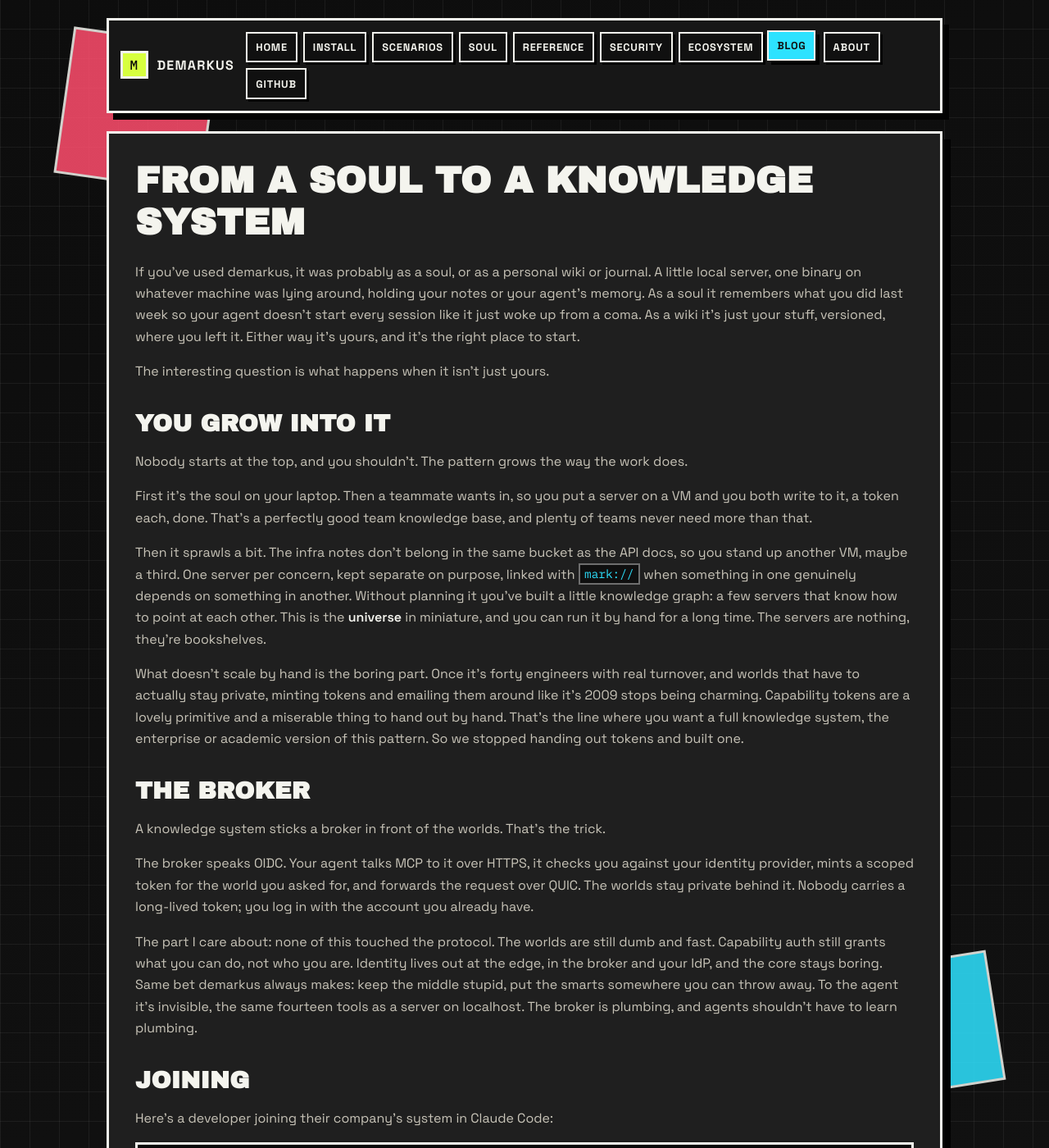
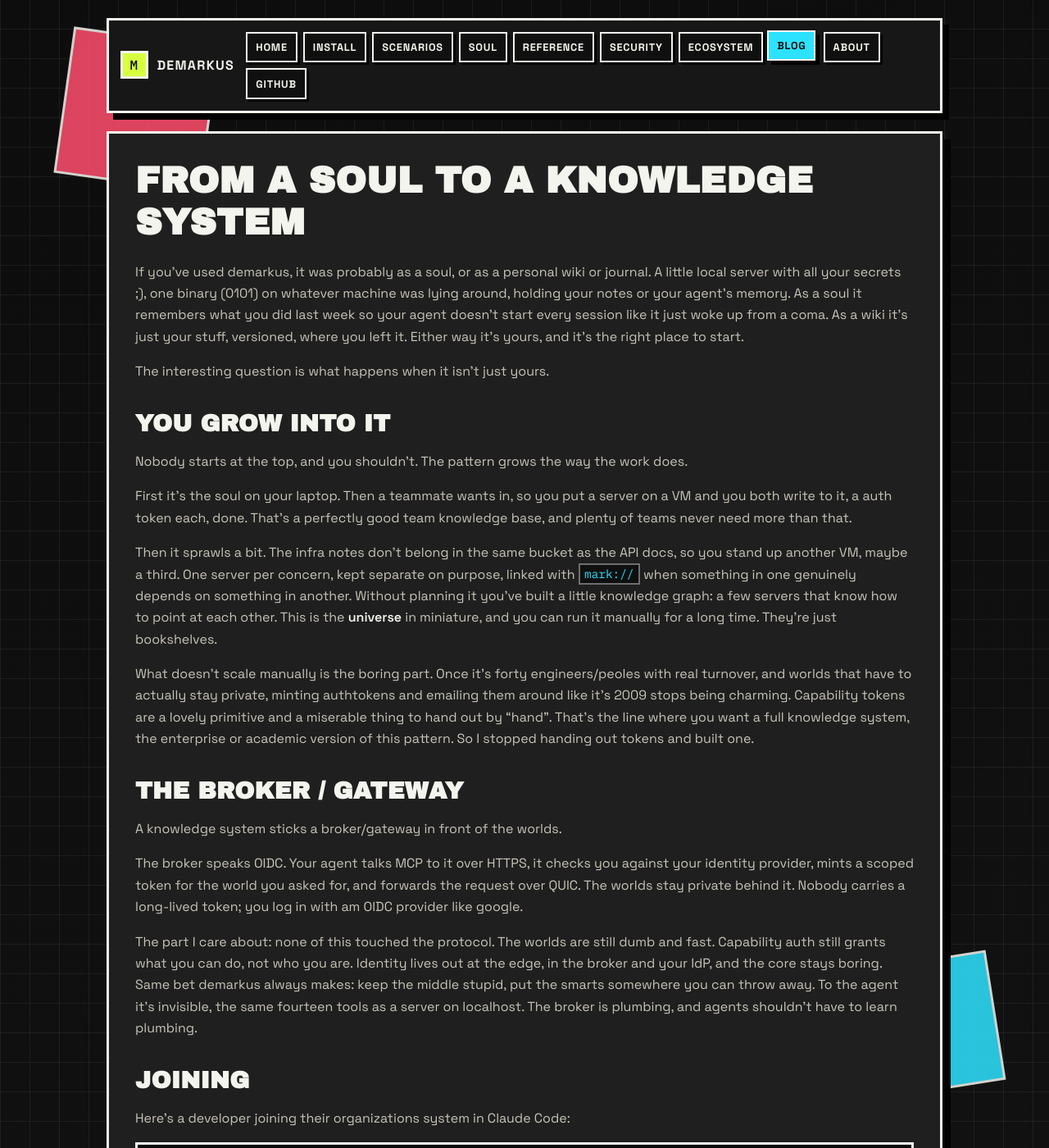
Before and after one commit to latebit-io/demarkus, a Jekyll site: the page built from _posts/2026-06-03-from-a-soul-to-a-knowledge-system.md, in a window 1280 px wide and 1400 px high. Shown: the whole window at 82% size. Built offline with Jekyll 4.4.1, drawn with Linux system fonts in a browser that asks for light colours; some of the changed text lies outside the part shown.

Commit message:
Refine language and improve clarity in documentation
Updated various terms for clarity and consistency, including changing 'soul' to 'organizations' and 'auth token' to 'token'. Adjusted phrasing for better readability and corrected minor grammatical issues.

````diff
--- a/_posts/2026-06-03-from-a-soul-to-a-knowledge-system.md
+++ b/_posts/2026-06-03-from-a-soul-to-a-knowledge-system.md
@@ -7,7 +7,7 @@
 
 # From a soul to a knowledge system
 
-If you've used demarkus, it was probably as a soul, or as a personal wiki or journal. A little local server, one binary on whatever machine was lying around, holding your notes or your agent's memory. As a soul it remembers what you did last week so your agent doesn't start every session like it just woke up from a coma. As a wiki it's just your stuff, versioned, where you left it. Either way it's yours, and it's the right place to start.
+If you've used demarkus, it was probably as a soul, or as a personal wiki or journal. A little local server with all your secrets ;), one binary (0101) on whatever machine was lying around, holding your notes or your agent's memory. As a soul it remembers what you did last week so your agent doesn't start every session like it just woke up from a coma. As a wiki it's just your stuff, versioned, where you left it. Either way it's yours, and it's the right place to start.
 
 The interesting question is what happens when it isn't just yours.
 
@@ -15,23 +15,23 @@
 
 Nobody starts at the top, and you shouldn't. The pattern grows the way the work does.
 
-First it's the soul on your laptop. Then a teammate wants in, so you put a server on a VM and you both write to it, a token each, done. That's a perfectly good team knowledge base, and plenty of teams never need more than that.
+First it's the soul on your laptop. Then a teammate wants in, so you put a server on a VM and you both write to it, a auth token each, done. That's a perfectly good team knowledge base, and plenty of teams never need more than that.
 
-Then it sprawls a bit. The infra notes don't belong in the same bucket as the API docs, so you stand up another VM, maybe a third. One server per concern, kept separate on purpose, linked with `mark://` when something in one genuinely depends on something in another. Without planning it you've built a little knowledge graph: a few servers that know how to point at each other. This is the [universe](/blog/creating-an-automated-knowledge-universe/) in miniature, and you can run it by hand for a long time. The servers are nothing, they're bookshelves.
+Then it sprawls a bit. The infra notes don't belong in the same bucket as the API docs, so you stand up another VM, maybe a third. One server per concern, kept separate on purpose, linked with `mark://` when something in one genuinely depends on something in another. Without planning it you've built a little knowledge graph: a few servers that know how to point at each other. This is the [universe](/blog/creating-an-automated-knowledge-universe/) in miniature, and you can run it manually for a long time. They're just bookshelves.
 
-What doesn't scale by hand is the boring part. Once it's forty engineers with real turnover, and worlds that have to actually stay private, minting tokens and emailing them around like it's 2009 stops being charming. Capability tokens are a lovely primitive and a miserable thing to hand out by hand. That's the line where you want a full knowledge system, the enterprise or academic version of this pattern. So we stopped handing out tokens and built one.
+What doesn't scale manually is the boring part. Once it's forty engineers/peoles with real turnover, and worlds that have to actually stay private, minting authtokens and emailing them around like it's 2009 stops being charming. Capability tokens are a lovely primitive and a miserable thing to hand out by "hand". That's the line where you want a full knowledge system, the enterprise or academic version of this pattern. So I stopped handing out tokens and built one.
 
-## The broker
+## The broker / gateway
 
-A knowledge system sticks a broker in front of the worlds. That's the trick.
+A knowledge system sticks a broker/gateway in front of the worlds.
 
-The broker speaks OIDC. Your agent talks MCP to it over HTTPS, it checks you against your identity provider, mints a scoped token for the world you asked for, and forwards the request over QUIC. The worlds stay private behind it. Nobody carries a long-lived token; you log in with the account you already have.
+The broker speaks OIDC. Your agent talks MCP to it over HTTPS, it checks you against your identity provider, mints a scoped token for the world you asked for, and forwards the request over QUIC. The worlds stay private behind it. Nobody carries a long-lived token; you log in with am OIDC provider like google.
 
 The part I care about: none of this touched the protocol. The worlds are still dumb and fast. Capability auth still grants what you can do, not who you are. Identity lives out at the edge, in the broker and your IdP, and the core stays boring. Same bet demarkus always makes: keep the middle stupid, put the smarts somewhere you can throw away. To the agent it's invisible, the same fourteen tools as a server on localhost. The broker is plumbing, and agents shouldn't have to learn plumbing.
 
 ## Joining
 
-Here's a developer joining their company's system in Claude Code:
+Here's a developer joining their organizations system in Claude Code:
 
 ```
 /plugin install demarkus-knowledge@demarkus
@@ -54,6 +54,4 @@
 
 ## The point
 
-The universe was a thing you could nod at. Now it's a thing you can run.
-
-Fork the template, point your agents at the broker, and let them do the one thing they're genuinely better at than us: writing the docs and then actually maintaining them. You won't get the knowledge base you designed. You'll get the one your agents built, and now your whole company can reach it with one command and the login they already have.
+Fork the template, point your agents at the broker, and let them do the one thing they're genuinely better at than us: spewing content, the docs and then actually maintaining them.
````
Also changed, not shown: other parts of _posts/2026-06-03-from-a-soul-to-a-knowledge-system.md (+3 -3 lines).
